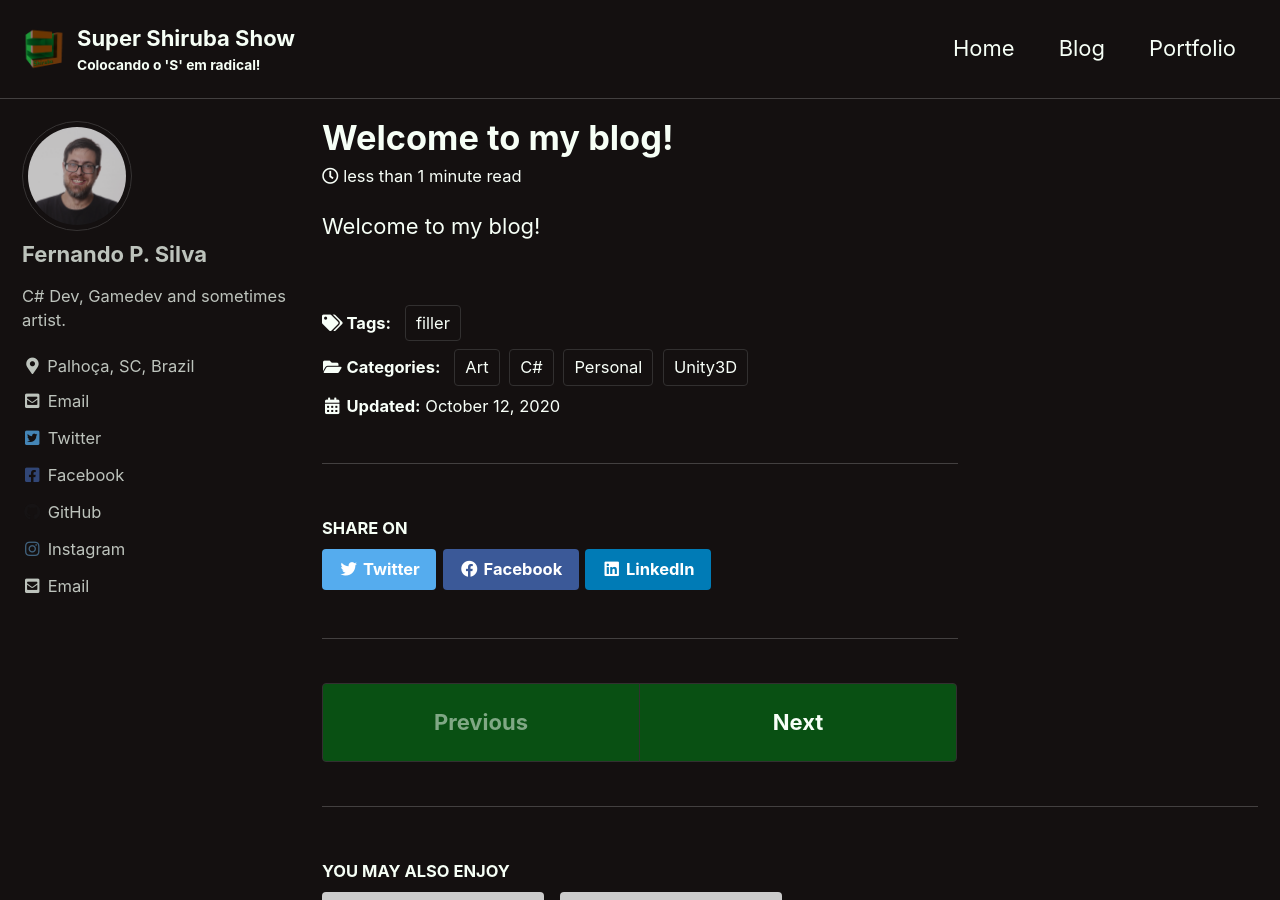
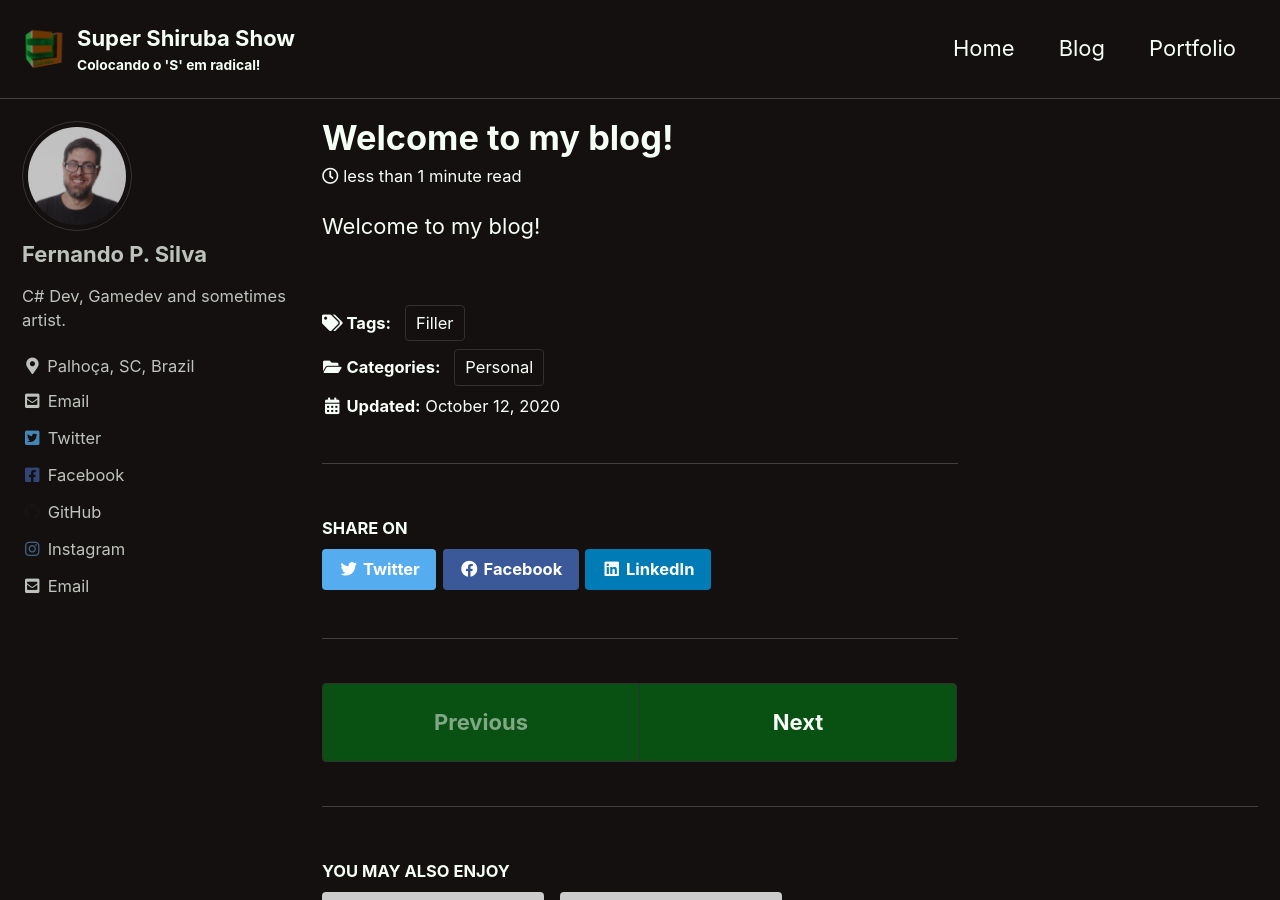
Before and after one commit to fshiruba/ShirubaSite, a Jekyll site: the page built from _posts/2020-10-11-welcome.md, in a window 1280 px wide and 900 px high. Built offline with Jekyll 4.4.1, drawn with Linux system fonts in a browser that asks for light colours; cached includes are drawn as plain includes.

Commit message:
tags categories

```diff
--- a/_posts/2020-10-11-welcome.md
+++ b/_posts/2020-10-11-welcome.md
@@ -2,8 +2,8 @@
 layout: single
 title:  "Welcome to my blog!"
 date:   2020-10-11 23:50:00 -0300
-categories: Personal C# Unity3D Art
-tags: filler
+categories: Personal
+tags: Filler
 teaser:
 ---
 
```
Also changed, not shown: _posts/2020-10-12-almostdone.md (+2 -2 lines), _posts/2020-10-13-log4netwindowsprincipal.md (+1 -1 lines).
